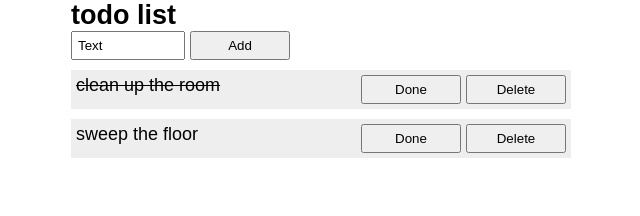
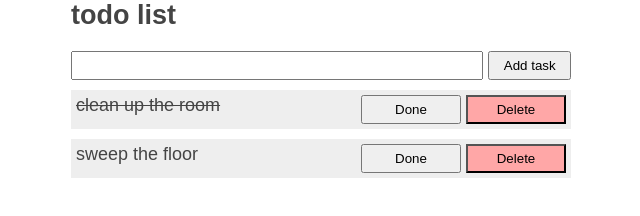
Before and after one commit to andrzej-stasinski/list-do-OOP-in-JavaScript, a plain HTML site: page index.html in a window 1280 px wide. Shown: the whole page, without its empty margins (319-959 px from the left). Drawn offline with Linux system fonts and the light colour scheme.

Commit message:
add Form with Button & Input

```diff
--- a/Button.js
+++ b/Button.js
@@ -7,9 +7,12 @@ class Button {
     render() {
         const button = document.createElement('button')
         button.textContent = this.label
-        button.addEventListener('click', () => this.onClick())
+        if(this.onClick) {
+            button.addEventListener('click', () => this.onClick())
+        }
 
         button.classList.add('button')
+
         return button
     }
 }
--- a/Form.js
+++ b/Form.js
@@ -0,0 +1,22 @@
+
+class Form {
+    constructor(initial, onSubmit) {
+        this.initial = initial
+        this.onSubmit = onSubmit
+        this.val = initial
+    }
+    render() {
+        const form = document.createElement('form')
+        const input1 = new Input('', val => this.val = val)
+        const button1 = new Button('Add task')
+
+        form.addEventListener('submit', e => {
+            e.preventDefault()
+            this.onSubmit(this.val)
+        })
+
+        form.appendChild(input1.render())
+        form.appendChild(button1.render())
+        return form
+    }
+}
--- a/Task.js
+++ b/Task.js
@@ -10,17 +10,22 @@ class Task {
         const p = document.createElement('p')
         p.textContent = this.task.task
 
+        // button - done & delete
         const buttonDone = new Button('Done', this.onDone)
-        const buttonDelete = new Button('Delete', this.onDelete)
+        let buttonDelete = new Button('Delete', this.onDelete)
 
+        // task
         container.appendChild(p)
         if(this.task.done) {
             p.classList.add('task-done')
         }
 
+        // buttons
         const buttons = document.createElement('div')
+        buttonDelete = buttonDelete.render()
+        buttonDelete.classList.add('btn-delete')
         buttons.appendChild(buttonDone.render())
-        buttons.appendChild(buttonDelete.render())
+        buttons.appendChild(buttonDelete)
 
         container.appendChild(buttons)
         container.classList.add('containerTask')
--- a/index.html
+++ b/index.html
@@ -13,7 +13,7 @@
 
 
     <div class="container">
-        <h2>todo list</h2>
+        <h2 class='header'>todo list</h2>
     </div>
 
     <script src="Input.js"></script>
@@ -21,26 +21,10 @@
     <script src="Form.js"></script>
     <script src="Task.js"></script>
     <script src="ToDo.js"></script>
+    <script src="script.js"></script>
 
     <script>
-        const input1 = new Input('Text', (val) => console.log(val))
-        const button1 = new Button('Add', () => console.log('click'))
-        const task1 = new Task(
-            {'task': 'clean up the room', done: true},
-            () => console.log('Done'),
-            () => console.log('Delete'),
-        )
-        const task2 = new Task(
-            {'task': 'sweep the floor', done: false},
-            () => console.log('Done'),
-            () => console.log('Delete'),
-        )
 
-        const container = document.querySelector('.container')
-        container.appendChild(input1.render())
-        container.appendChild(button1.render())
-        container.appendChild(task1.render())
-        container.appendChild(task2.render())
 
 
 
--- /dev/null
+++ b/script.js
@@ -0,0 +1,25 @@
+
+        // const input1 = new Input('Text', (val) => console.log(val))
+        // const button1 = new Button('Add', () => console.log('click'))
+
+        const form = new Form('', val => console.log(val))
+
+        const task1 = new Task(
+            {'task': 'clean up the room', done: true},
+            () => console.log('Done'),
+            () => console.log('Delete'),
+        )
+        const task2 = new Task(
+            {'task': 'sweep the floor', done: false},
+            () => console.log('Done'),
+            () => console.log('Delete'),
+        )
+
+        const container = document.querySelector('.container')
+        // container.appendChild(input1.render())
+        // container.appendChild(button1.render())
+
+        container.appendChild(form.render())
+
+        container.appendChild(task1.render())
+        container.appendChild(task2.render())
--- a/style.css
+++ b/style.css
@@ -4,13 +4,20 @@
 body {
     font-family: sans-serif;
     font-size: 18px;
+    color: #444;
 }
 .container {
     max-width: 500px;
     margin: 0 auto;
 }
+.header {
+    margin-bottom: 20px;
+}
+form {
+    display: flex;
+}
 .input {
-    width: 100px;
+    width: 100%;
     padding: 5px;
 }
 .button {
@@ -18,6 +25,9 @@ body {
     cursor: pointer;
     padding: 5px;
     margin-left: 5px;
+}
+.btn-delete {
+    background-color: rgb(255, 167, 167);;
 }
 .containerTask {
     display: flex;
```
